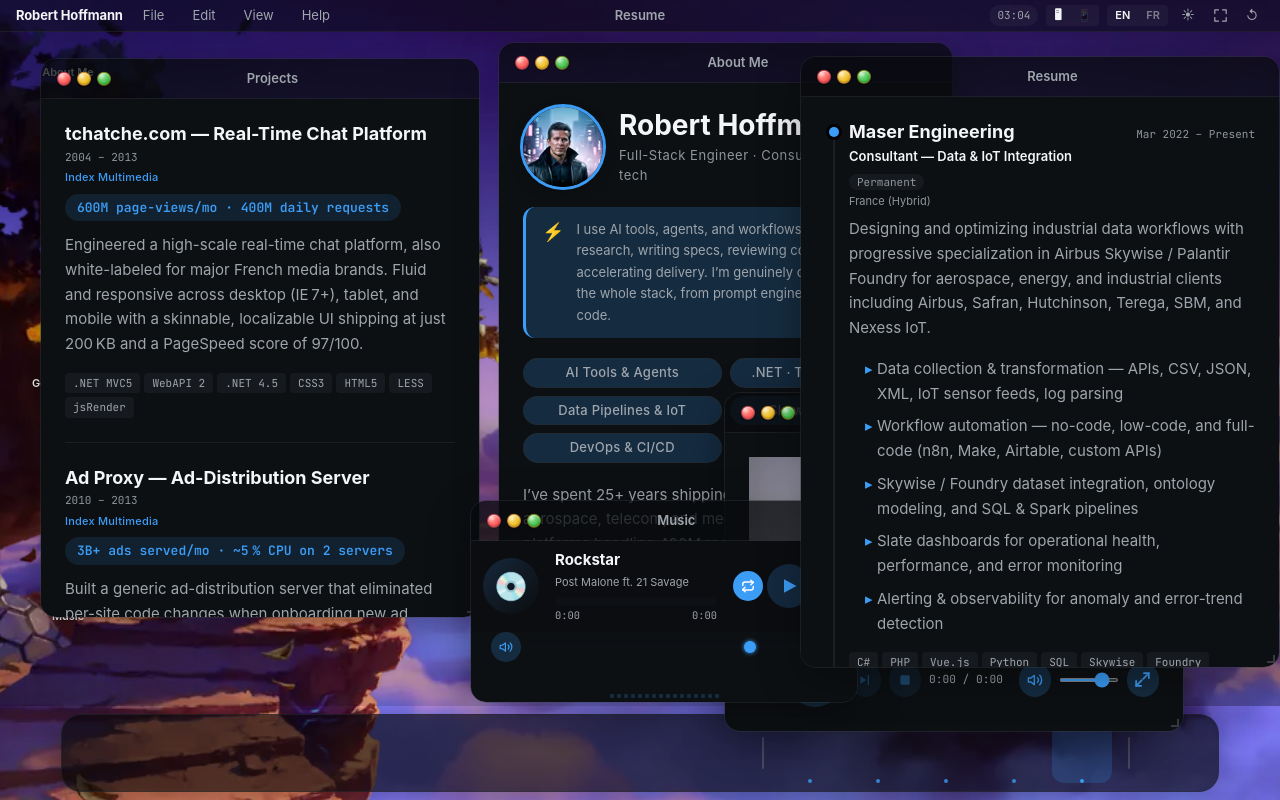
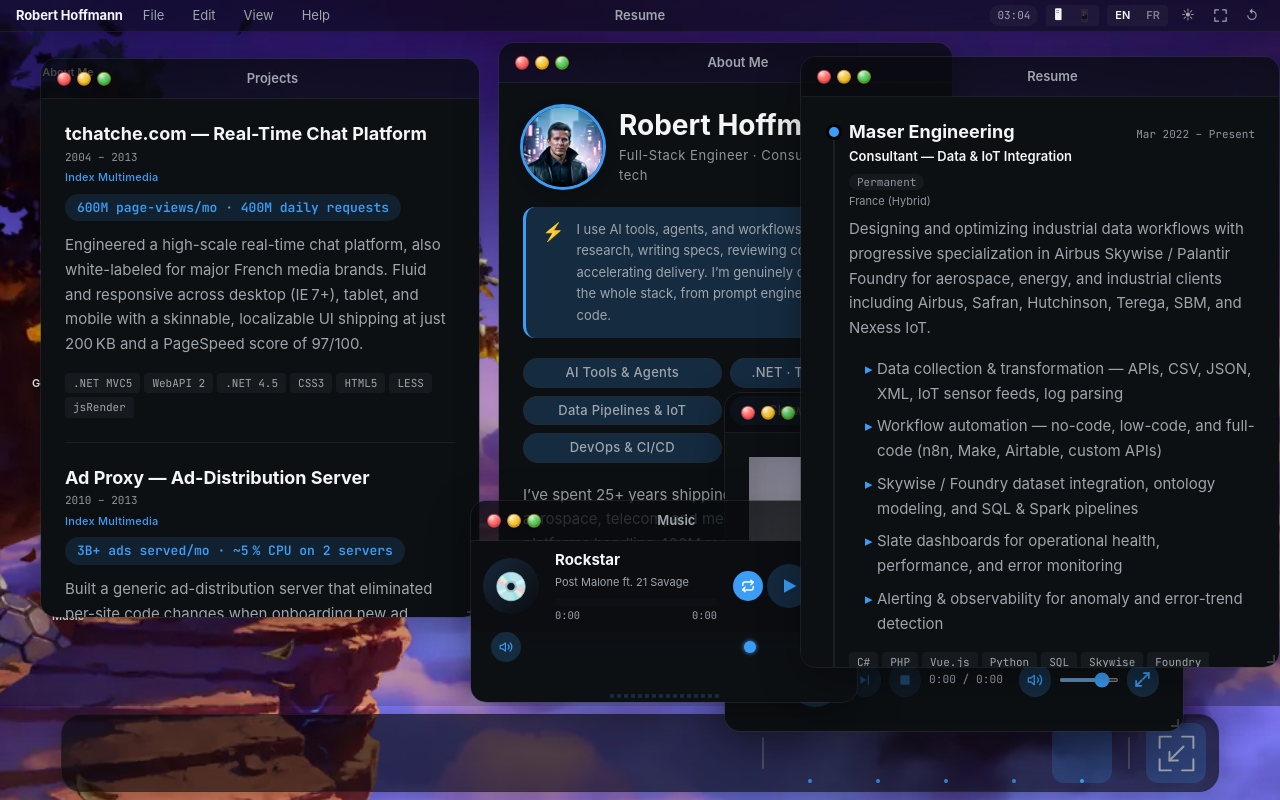
Before and after one commit to robert-hoffmann/robert-hoffmann, a Vue app in the folder desktop-portfolio/: page / in a window 1280 px wide. Built offline with nearby package versions, Linux system fonts and the light colour scheme; a web font is replaced by a local one.

Commit message:
feat: implement dock control toggle for minimizing and restoring all windows

```diff
--- a/desktop-portfolio/src/assets/css/components.css
+++ b/desktop-portfolio/src/assets/css/components.css
@@ -1258,6 +1258,41 @@
   opacity : 0.55;
 }
 
+.dock-launch--control {
+  font-size : 0;
+}
+
+.dock-launch--control:disabled {
+  opacity : 0.55;
+}
+
+.dock-launch--control:disabled:hover,
+.dock-launch--control:disabled:active {
+  background : transparent;
+  transform  : none;
+}
+
+.dock-control-icon {
+  inline-size : 45px;
+  block-size  : 45px;
+  color       : var(--text-secondary);
+  transition  : color var(--dur-fast) var(--ease-out);
+}
+
+.dock-control-icon-graphic--expand,
+.dock-control-icon-graphic--collapse {
+  display : none;
+}
+
+.dock-launch--control[aria-pressed="true"] .dock-control-icon-graphic--collapse,
+.dock-launch--control[aria-pressed="false"] .dock-control-icon-graphic--expand {
+  display : block;
+}
+
+.dock-launch--control:not(:disabled):is(:hover, :focus-visible) .dock-control-icon {
+  color : var(--text-primary);
+}
+
 /* ========== TOAST ========== */
 .toast {
   position        : fixed;
--- a/desktop-portfolio/src/components/DesktopShell.vue
+++ b/desktop-portfolio/src/components/DesktopShell.vue
@@ -338,6 +338,20 @@ function onDockToggle(windowId: string) {
   }
 }
 
+function onDockToggleAllWindows() {
+  if (wm.state.windows.length === 0) return
+
+  const allWindowsMinimized = wm.state.windows.every(windowState => windowState.mode === 'minimized')
+  if (allWindowsMinimized) {
+    wm.restoreAll()
+    toast.show(t('toast.restoredAll'))
+    return
+  }
+
+  wm.minimizeAll()
+  toast.show(t('toast.minimizedAll'))
+}
+
 function onViewportResize() {
   if (isMobile.value) {
     previousWorkAreaRect = null
@@ -480,6 +494,7 @@ watch(
       :focused-window-id="wm.state.focusedWindowId"
       @launch="onDockLaunch"
       @toggle-dock="onDockToggle"
+      @toggle-all-windows="onDockToggleAllWindows"
     />
 
     <AboutSiteModal v-if="showAboutSite" @close="showAboutSite = false" />
--- a/desktop-portfolio/src/components/Dock.vue
+++ b/desktop-portfolio/src/components/Dock.vue
@@ -15,12 +15,35 @@ const props = defineProps<{
 const emit = defineEmits<{
   launch     : [itemId: string]
   toggleDock : [windowId: string]
+  toggleAllWindows : []
 }>()
 
 /** Dock launchers follow registry key order (canonical) */
 const orderedItems = computed(() => {
   const ids = Object.keys(windowRegistry)
   return [...props.desktopItems].sort((a, b) => ids.indexOf(a.id) - ids.indexOf(b.id))
+})
+
+const hasWindows = computed(() =>
+  props.windows.length > 0,
+)
+
+const allWindowsMinimized = computed(() =>
+  hasWindows.value && props.windows.every(windowState => windowState.mode === 'minimized'),
+)
+
+const isDockControlActive = computed(() =>
+  hasWindows.value && !allWindowsMinimized.value,
+)
+
+const currentToggleLabel = computed(() => {
+  if (!hasWindows.value) return t('dock.label')
+  return allWindowsMinimized.value ? t('topbar.restoreAll') : t('topbar.minimizeAll')
+})
+
+const currentToggleTooltip = computed(() => {
+  if (!hasWindows.value) return t('dock.label')
+  return allWindowsMinimized.value ? t('topbar.restoreAll') : t('topbar.minimizeAll')
 })
 
 function iconForItem(itemId: string): string {
@@ -33,6 +56,11 @@ function iconUrlForItem(itemId: string): string | undefined {
 
 function iconSpriteForItem(itemId: string): DesktopSpriteKey | undefined {
   return windowRegistry[itemId]?.iconSprite
+}
+
+function toggleCurrentWindow() {
+  if (!hasWindows.value) return
+  emit('toggleAllWindows')
 }
 </script>
 
@@ -88,10 +116,43 @@ function iconSpriteForItem(itemId: string): DesktopSpriteKey | undefined {
 
       <span class="dock-separator" aria-hidden="true" />
 
-      <!-- Trash -->
-      <button class="dock-launch dock-launch--trash" type="button" :aria-label="t('dock.trash')">
-        <span class="icon-sprite dock-icon-sprite icon-sprite--trashcan" aria-hidden="true" />
-        <span class="dock-tooltip">{{ t('dock.trash') }}</span>
+      <button
+        class="dock-launch dock-launch--control"
+        :class="{ 'dock-launch--active': isDockControlActive }"
+        type="button"
+        :aria-pressed="isDockControlActive"
+        :aria-label="currentToggleLabel"
+        :disabled="!hasWindows"
+        @click="toggleCurrentWindow"
+      >
+        <svg
+          class="dock-control-icon"
+          viewBox="0 0 16 16"
+          fill="none"
+          stroke="currentColor"
+          stroke-width="0.7"
+          stroke-linecap="round"
+          stroke-linejoin="round"
+          aria-hidden="true"
+        >
+          <g class="dock-control-icon-graphic dock-control-icon-graphic--expand">
+            <polyline points="6 2 2 2 2 6" />
+            <polyline points="10 14 14 14 14 10" />
+            <polyline points="10 2 14 2 14 6" />
+            <polyline points="6 14 2 14 2 10" />
+            <path d="M5.5 10.5 10.5 5.5" />
+            <polyline points="7.5 5.5 10.5 5.5 10.5 8.5" />
+          </g>
+          <g class="dock-control-icon-graphic dock-control-icon-graphic--collapse">
+            <polyline points="6 2 2 2 2 6" />
+            <polyline points="10 14 14 14 14 10" />
+            <polyline points="10 2 14 2 14 6" />
+            <polyline points="6 14 2 14 2 10" />
+            <path d="M10.5 5.5 5.5 10.5" />
+            <polyline points="8.5 10.5 5.5 10.5 5.5 7.5" />
+          </g>
+        </svg>
+        <span class="dock-tooltip">{{ currentToggleTooltip }}</span>
       </button>
     </div>
   </footer>
```
